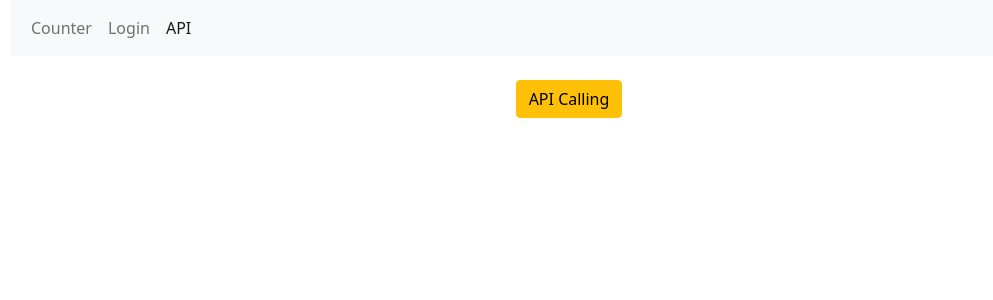
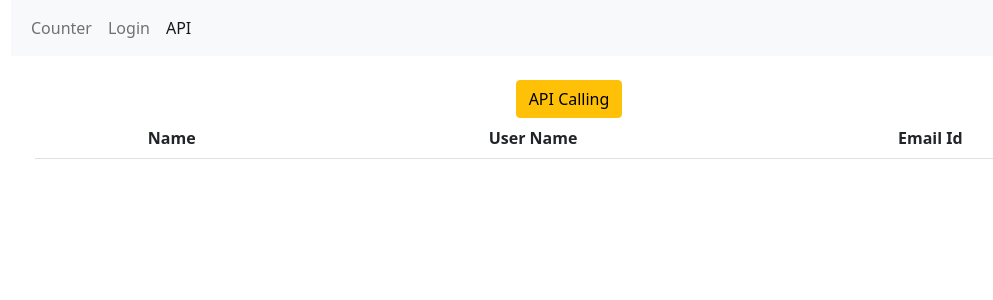
Before and after one commit to shebsjose/Redux, a React (Create React App) app: page /user in a window 1280 px wide. Shown: the top 300 px of the page, without its empty margins (71-1064 px from the left). Built offline with nearby package versions, Linux system fonts and the light colour scheme.

Commit message:
Added More

```diff
--- a/src/Components/User.js
+++ b/src/Components/User.js
@@ -1,15 +1,43 @@
-import { useSelector, useDispatch } from 'react-redux';
-import { fetchUser } from '../action';
+import { useSelector, useDispatch } from "react-redux";
+import { fetchUser } from "../action";
 
-const User = ({users}) => {
-    const userApi = useSelector(state => state.asyncAction);
+const User = () => {
+  const users = useSelector((state) => state.asyncAction.users);
   const dispatch = useDispatch();
-    return (
-        <div className='m-4'>
-             <button className="btn btn-warning"onClick={() =>{dispatch(fetchUser())}}> API Calling </button><br/>
-
-        </div>
-     );
-}
+  console.log(users);
+  return (
+    <div className="m-4">
+      <button
+        className="btn btn-warning"
+        onClick={() => {
+          dispatch(fetchUser());
+        }}
+      >
+        {" "}
+        API Calling{" "}
+      </button>
+      <br />
+      <table className="table">
+        <thead>
+          <tr>
+            <th scope="col">Name</th>
+            <th scope="col">User Name</th>
+            <th scope="col">Email Id</th>
+          </tr>
+        </thead>
+        <tbody>
+          {users &&
+            users.map((user, index) => (
+              <tr key={index}>
+                <td>{user.name}</td>
+                <td>{user.username}</td>
+                <td>{user.email}</td>
+              </tr>
+            ))}
+        </tbody>
+      </table>
+    </div>
+  );
+};
 
 export default User;
--- a/src/action/index.js
+++ b/src/action/index.js
@@ -37,7 +37,6 @@ export const fetchUser = () => {
     return async  dispatch => {
         try {
             dispatch(fetchUserRequest())
-            console.log('request');
             const response = await axios.get('https://jsonplaceholder.typicode.com/users');
             dispatch(fetchUserSuccess(response.data));
           }
--- a/src/reducer/AsyncReducer.js
+++ b/src/reducer/AsyncReducer.js
@@ -1,4 +1,4 @@
-import { connect } from "react-redux";
+
 const initialState ={
     loading: null,
     users : [],
```
